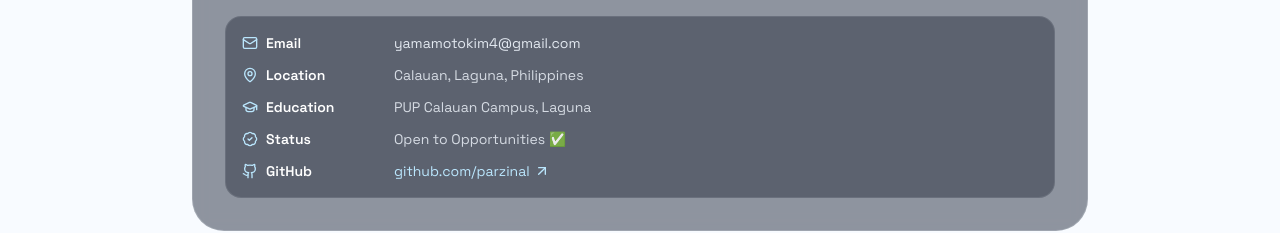
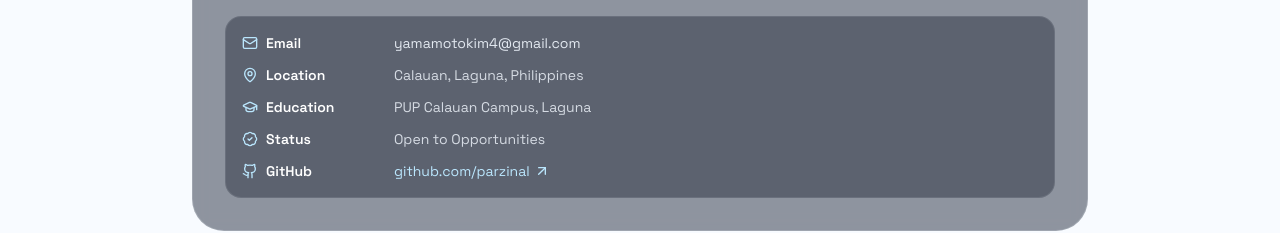
Before and after one commit to parzinal/My_Portfolio, a Next.js app: page / in a window 1280 px wide. Shown: the part 980-1213 px from the top of the page. Built offline with nearby package versions, Linux system fonts and the light colour scheme.

Commit message:
Update portfolio-page.tsx

```diff
--- a/src/components/portfolio-page.tsx
+++ b/src/components/portfolio-page.tsx
@@ -332,7 +332,7 @@ export function PortfolioPage() {
                 <BadgeCheck className="h-4 w-4 text-sky-200" />
                 Status
               </p>
-              <p>Open to Opportunities ✅</p>
+              <p>Open to Opportunities</p>
 
               <p className="inline-flex items-center gap-2 font-semibold text-white">
                 <Github className="h-4 w-4 text-sky-200" />
```
